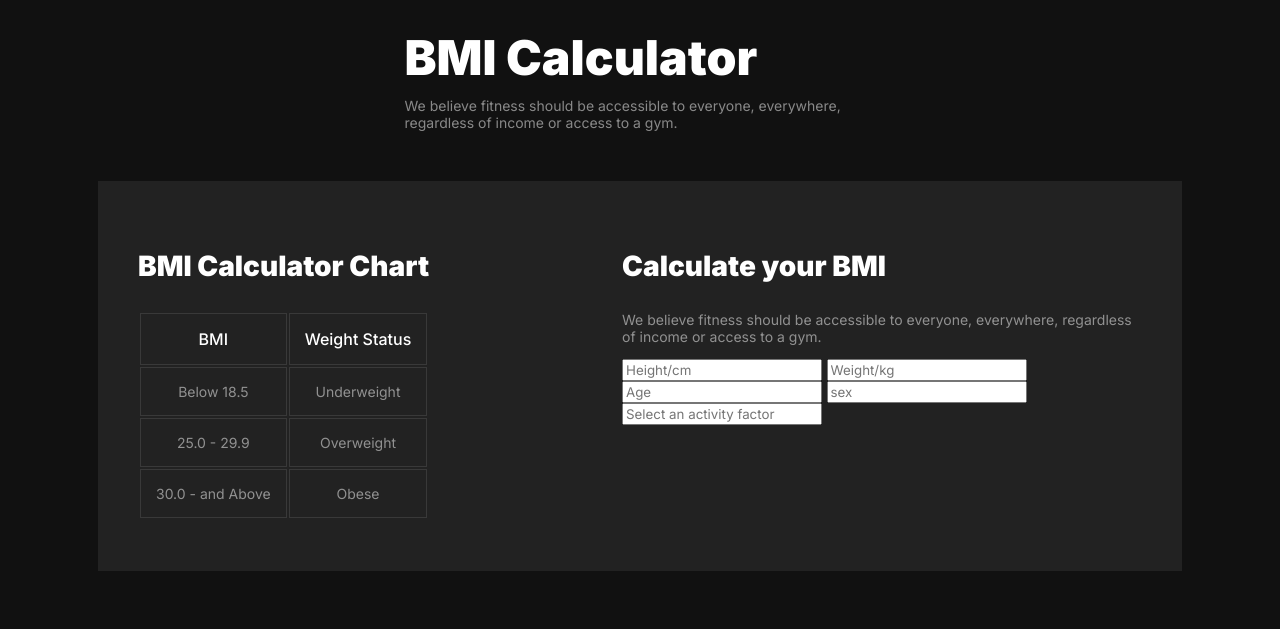
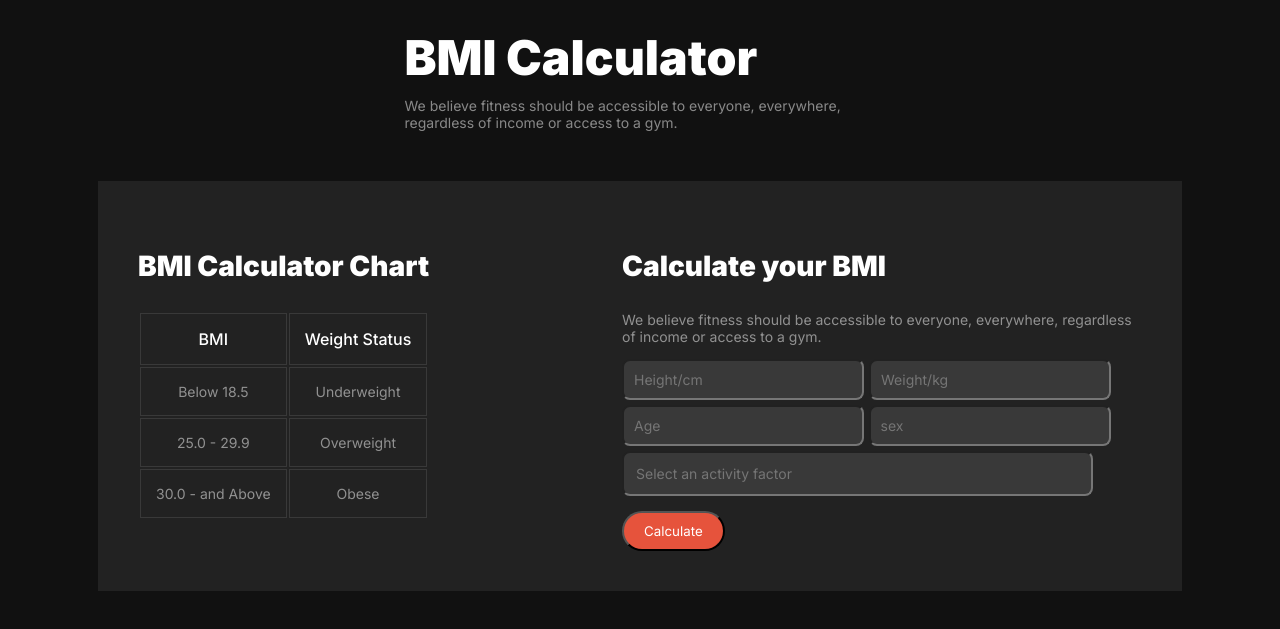
Before and after one commit to halaluddin2000/fitness, a plain HTML site: page index.html in a window 1280 px wide. Shown: the part 2449-3078 px from the top of the page. Drawn offline with Linux system fonts and the light colour scheme.

Commit message:
bmi input or calculator

```diff
--- a/index.html
+++ b/index.html
@@ -181,15 +181,20 @@
               We believe fitness should be accessible to everyone, everywhere,
               regardless of income or access to a gym.
             </p>
-            <div>
+            <div class="bmi-input">
+              <div class="bmi-input-fast">
                 <input type="text" placeholder="Height/cm" />
                 <input type="text" placeholder="Weight/kg" />
               </div>
-            <div>
+              <div class="bmi-input">
                 <input type="text" placeholder="Age" />
                 <input type="text" placeholder="sex" />
               </div>
+              <div class="width-input-full">
                 <input type="text" placeholder="Select an activity factor" />
+              </div>
+            </div>
+            <button class="btn-primary btn1">Calculate</button>
           </div>
         </div>
       </div>
--- a/style/style.css
+++ b/style/style.css
@@ -390,3 +390,22 @@ th {
   font-size: 14px;
   font-weight: 400;
 }
+.bmi-input input {
+  color: rgba(255, 255, 255, 0.6);
+  font-size: 14px;
+  font-weight: 400;
+  padding: 10px 18px 10px 10px;
+  border-radius: 8px;
+  background: rgba(255, 255, 255, 0.1);
+}
+.bmi-input-fast {
+  display: flex;
+  gap: 5px;
+  margin-bottom: 5px;
+}
+
+.width-input-full input {
+  margin-bottom: 15px;
+  margin-top: 5px;
+  padding: 12px 245px 12px 12px;
+}
```
Lines whose indentation alone changed are shown as unchanged.
